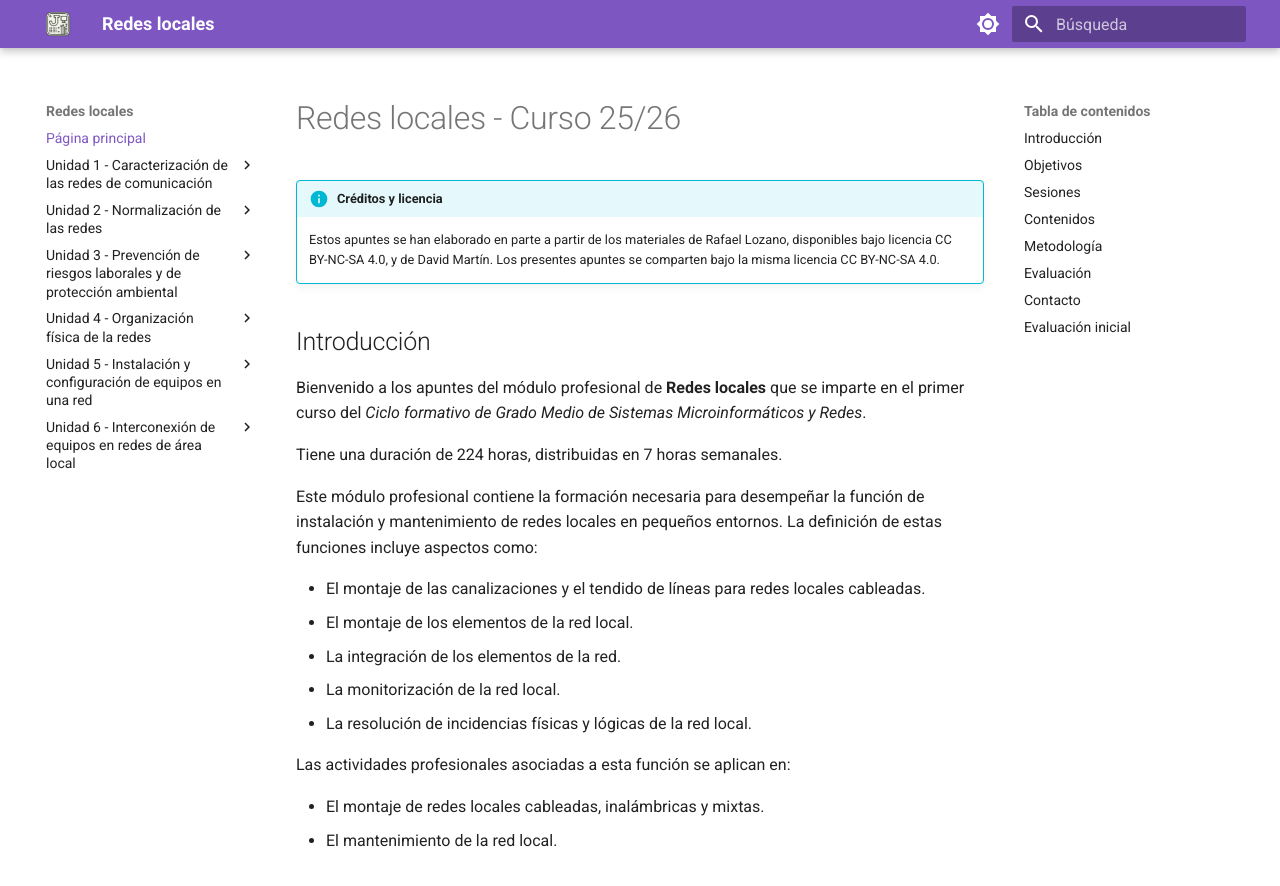
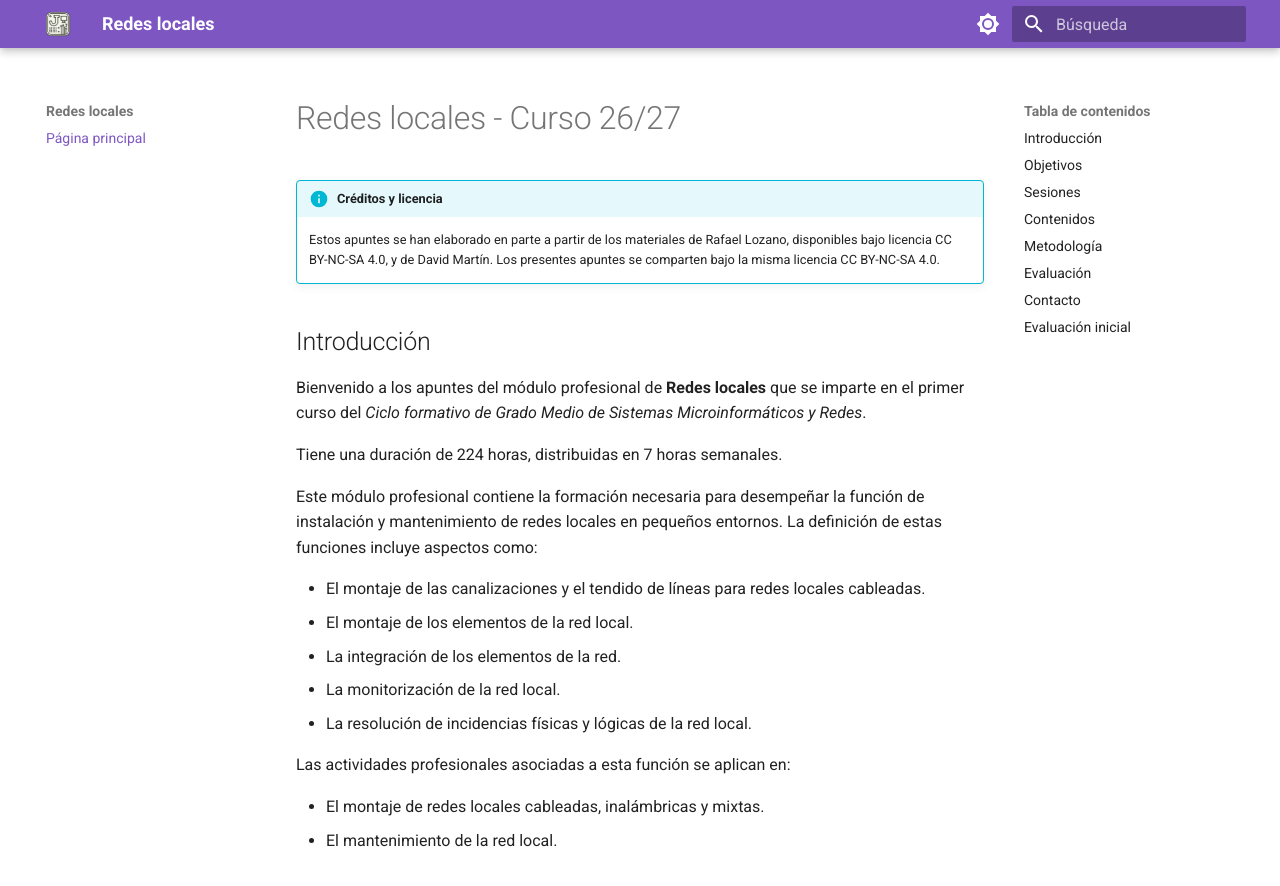
Before and after one commit to Joperpu/rl2627, an MkDocs documentation site: the page built from docs/index.md, in a window 1280 px wide and 900 px high. Shown: the top 886 px of the window. Built offline with MkDocs 1.6.1 and Material for MkDocs 9.7.7, drawn with Linux system fonts in a browser that asks for light colours.

```diff
--- a/docs/index.md
+++ b/docs/index.md
@@ -1,4 +1,4 @@
-# Redes locales - Curso 25/26
+# Redes locales - Curso 26/27
 
 !!! info "Créditos y licencia"
     Estos apuntes se han elaborado en parte a partir de los materiales de Rafael Lozano, disponibles bajo licencia CC BY-NC-SA 4.0, y de David Martín. Los presentes apuntes se comparten bajo la misma licencia CC BY-NC-SA 4.0.
--- a/mkdocs.yml
+++ b/mkdocs.yml
@@ -1,5 +1,5 @@
 site_name: Redes locales
-site_url: https://joperpu.github.io/rl2526
+site_url: https://joperpu.github.io/rl2627
 theme:
   name: material
   language: es
@@ -22,45 +22,45 @@ theme:
   logo: "assets/images/logo.png"
 nav:
   - Página principal: index.md
-  - Unidad 1 - Caracterización de las redes de comunicación:
-    - Teoría UD1: ud1.md
-    - Práctica 1.1: pr1.1.md
-    - Práctica 1.2: pr1.2.md
-    - Práctica 1.3: pr1.3.md
-    - Práctica 1.4: pr1.4.md
-  - Unidad 2 - Normalización de las redes:
-    - Teoría UD2: ud2.md
-    - Práctica 2.1: pr2.1.md
-    - Práctica 2.2: pr2.2.md
-    - Práctica 2.3: pr2.3.md
-    - Práctica 2.4: pr2.4.md
-    - Práctica 2.5: pr2.5.md
-    - Práctica 2.6: pr2.6.md
-    - Práctica 2.7: pr2.7.md
-    - Práctica 2.8: pr2.8.md
-    - Práctica 2.9: pr2.9.md
-    - Práctica 2.10: pr2.10.md
-    - Práctica 2.11: pr2.11.md
-  - Unidad 3 - Prevención de riesgos laborales y de protección ambiental:
-    - Teoría UD3: ud3.md
-    - Práctica 3.1: pr3.1.md
-    - Práctica 3.2: pr3.2.md
-  - Unidad 4 - Organización física de la redes:
-    - Teoría UD4: ud4.md
-    - Práctica 4.1: pr4.1.md
-    - Práctica 4.2: pr4.2.md
-    - Práctica 4.3: pr4.3.md
-    - Práctica 4.4: pr4.4.md
-    - Práctica 4.5: pr4.5.md
-    - Práctica 4.6: pr4.6.md
-  - Unidad 5 - Instalación y configuración de equipos en una red:
-    - Teoría UD5: ud5.md
-    - Práctica 5.1: pr5.1.md
-  - Unidad 6 - Interconexión de equipos en redes de área local:
-    - Teoría UD6: ud6.md
-    - Práctica 6.1: pr6.1.md
-    - Práctica 6.2: pr6.2.md
-    - Ejercicios de repaso: ej.md
+  #- Unidad 1 - Caracterización de las redes de comunicación:
+    #- Teoría UD1: ud1.md
+    #- Práctica 1.1: pr1.1.md
+    #- Práctica 1.2: pr1.2.md
+    #- Práctica 1.3: pr1.3.md
+    #- Práctica 1.4: pr1.4.md
+  #- Unidad 2 - Normalización de las redes:
+    #- Teoría UD2: ud2.md
+    #- Práctica 2.1: pr2.1.md
+    #- Práctica 2.2: pr2.2.md
+    #- Práctica 2.3: pr2.3.md
+    #- Práctica 2.4: pr2.4.md
+    #- Práctica 2.5: pr2.5.md
+    #- Práctica 2.6: pr2.6.md
+    #- Práctica 2.7: pr2.7.md
+    #- Práctica 2.8: pr2.8.md
+    #- Práctica 2.9: pr2.9.md
+    #- Práctica 2.10: pr2.10.md
+    #- Práctica 2.11: pr2.11.md
+  #- Unidad 3 - Prevención de riesgos laborales y de protección ambiental:
+    #- Teoría UD3: ud3.md
+    #- Práctica 3.1: pr3.1.md
+    #- Práctica 3.2: pr3.2.md
+  #- Unidad 4 - Organización física de la redes:
+    #- Teoría UD4: ud4.md
+    #- Práctica 4.1: pr4.1.md
+    #- Práctica 4.2: pr4.2.md
+    #- Práctica 4.3: pr4.3.md
+    #- Práctica 4.4: pr4.4.md
+    #- Práctica 4.5: pr4.5.md
+    #- Práctica 4.6: pr4.6.md
+  #- Unidad 5 - Instalación y configuración de equipos en una red:
+    #- Teoría UD5: ud5.md
+    #- Práctica 5.1: pr5.1.md
+  #- Unidad 6 - Interconexión de equipos en redes de área local:
+    #- Teoría UD6: ud6.md
+    #- Práctica 6.1: pr6.1.md
+    #- Práctica 6.2: pr6.2.md
+    #- Ejercicios de repaso: ej.md
 
 copyright: "2026 José María Pérez Puentes - Licencia CC BY-NC-SA 4.0"
 
```
